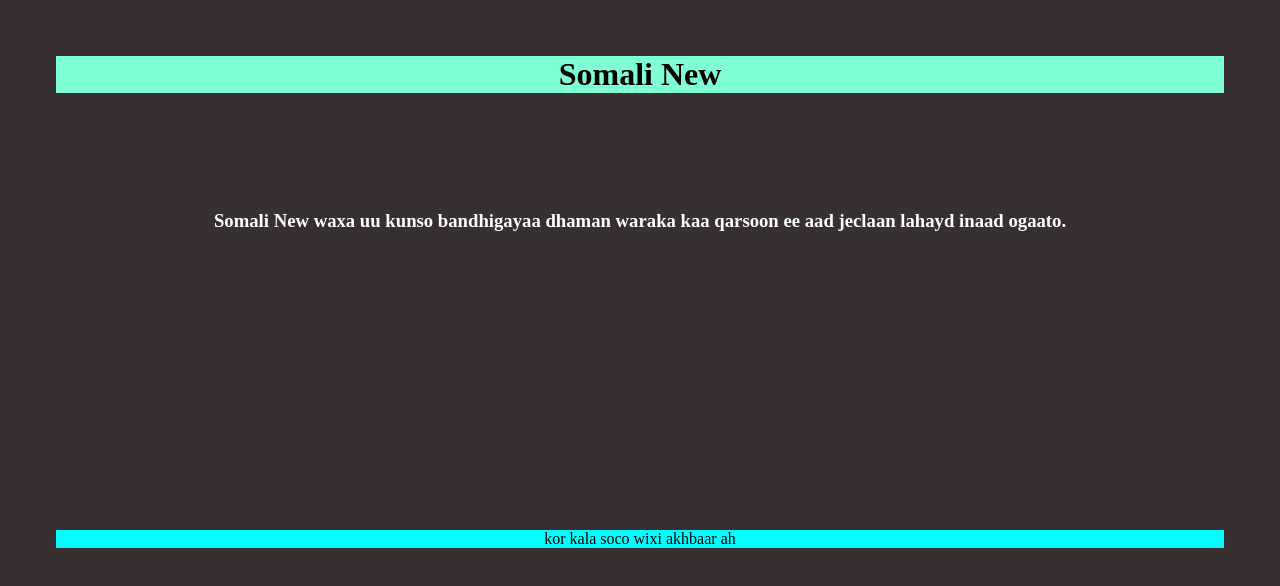
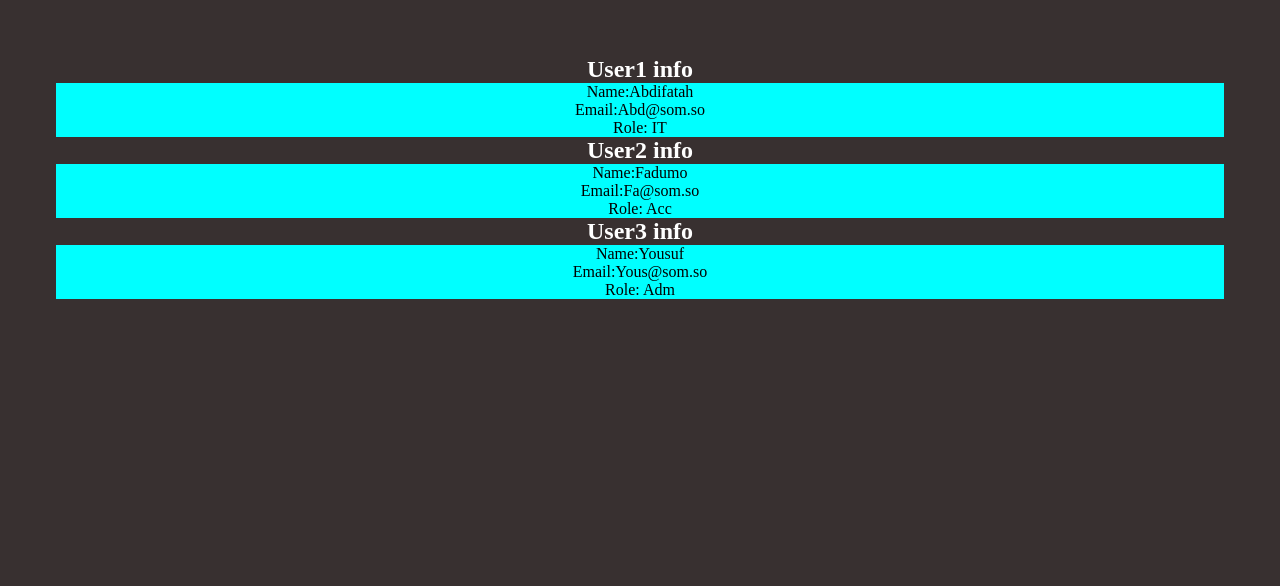
Before and after one commit to AbdifatahDeeq/React-course, a React (Vite) app: page / in a window 1280 px wide. Shown: the top 586 px of the page. Built offline with nearby package versions, Linux system fonts and the light colour scheme.

Commit message:
exercise 3

```diff
--- a/src/App.jsx
+++ b/src/App.jsx
@@ -1,12 +1,18 @@
-import UsrCard from "./UsrCard.jsx";
-import Layout from "./Layout"
+import UserCard from "./UsrCard";
+
+
 
 
 function App() {
+
   return (
     <div>
-
-      <Layout />
+      <h2>User1 info</h2>
+      <UserCard Name={"Abdifatah"} Email={"Abd@som.so"} Role={"IT"} />
+      <h2>User2 info</h2>
+      <UserCard Name={"Fadumo"} Email={"Fa@som.so"} Role={"Acc"} />
+      <h2>User3 info</h2>
+      <UserCard Name={"Yousuf"} Email={"Yous@som.so"} Role={"Adm"} />
     </div>
   );
 }
--- a/src/UsrCard.jsx
+++ b/src/UsrCard.jsx
@@ -1,12 +1,12 @@
 
 import "./index.css"
-const UsrCard = () => {
+const UsrCard = ({Name, Email, Role}) => {
   return (
     <div className="userCard">
-      <h1>Exercise #1</h1>
 
-      <h2>Abdalla</h2>
-      <p>Abdalla@Som.so</p>
+      <p>Name:{Name}</p>
+      <p> Email:{Email }</p>
+      <p>Role: {Role }</p>
     </div>
   );
 };
```
Also changed, not shown: src/User.jsx (added, +15 -0 lines).
